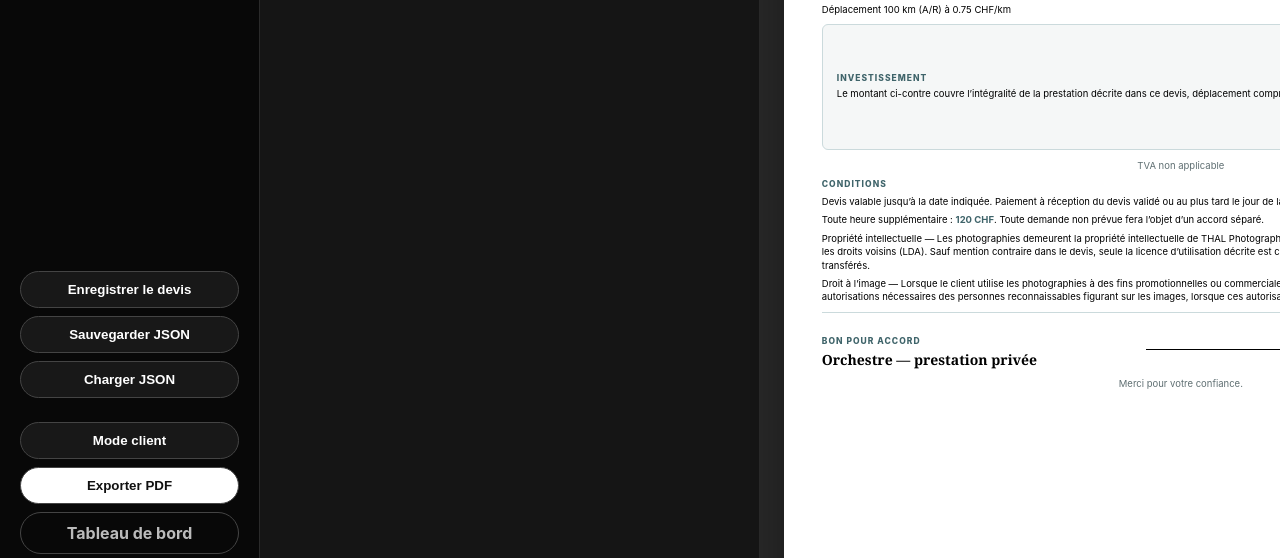
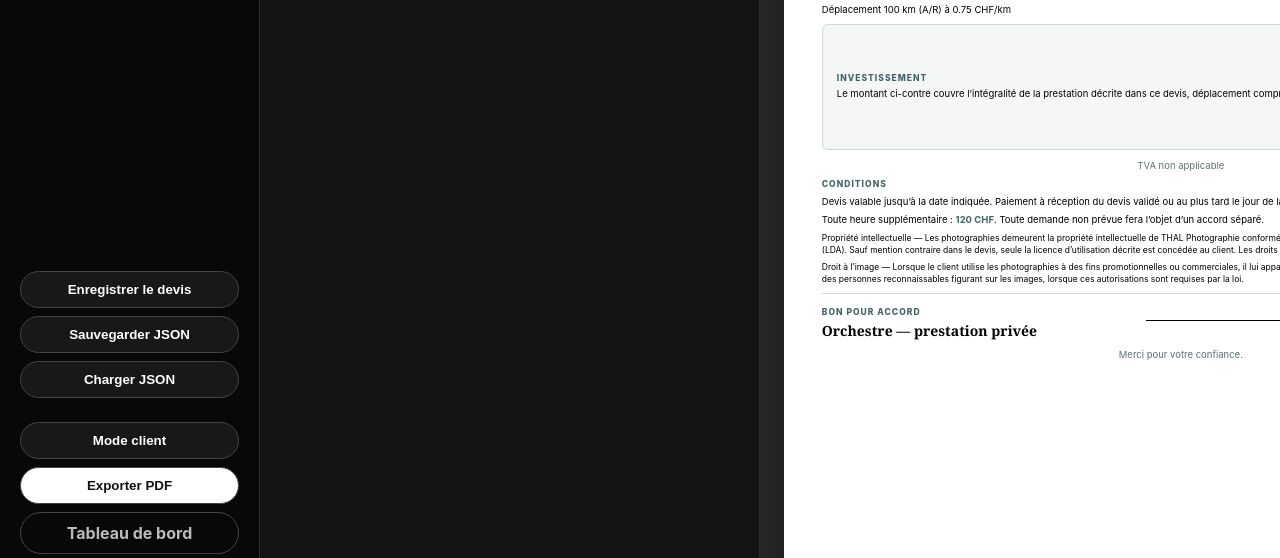
Before and after one commit to Scrali/thalphotographie, a PHP site: page /thal-studio/devis.php in a window 1280 px wide. Shown: the part 544-1102 px from the top of the page. Run offline with PHP 8.4, Linux system fonts and the light colour scheme; the visitor is signed in with stand-in values (Sample User, id 1).

Commit message:
Ne plus jamais faire disparaître le pied de page à l'export PDF
Bug critique : .paper avait overflow:hidden en impression, donc dès
que le contenu dépassait tant soit peu une page A4 (fréquent avec le
contact client + licence + clauses légales ajoutés récemment), le
pied de page (et tout le surplus) était silencieusement supprimé au
lieu de déborder sur une page suivante.

- .paper passe à overflow:visible en impression : le contenu qui
  déborde continue naturellement sur une page 2 au lieu de
  disparaître.
- Hauteur cible de .paper en impression réduite de 297mm à 293mm
  pour absorber l'arrondi du moteur d'impression Chrome qui pousse
  parfois le contenu juste au-delà de la limite physique même quand
  il tient visuellement — regagne la marge nécessaire pour que le
  cas courant tienne sur une seule page.
- Clauses légales (propriété intellectuelle, droit à l'image) en
  texte plus petit (nouvelle classe .tq-legal, taille "petits
  caractères"), cohérent avec la convention du genre et regagne de
  la place.
- Marge au-dessus de la ligne de signature réduite de 26px à 16px.

Vérifié avec un vrai export PDF reproduisant le cas réel (client
avec email + téléphone renseignés) : le pied de page s'affiche
maintenant entièrement sur la page 1.

Co-Authored-By: Claude Sonnet 5 <noreply@anthropic.com>
Claude-Session: https://claude.ai/code/session_01UbXHBihhJHLwrDyjZuQN3x

```diff
--- a/thal-studio/css/style.css
+++ b/thal-studio/css/style.css
@@ -60,9 +60,9 @@ body.relaxed .paper{height:auto;overflow:visible}
     box-shadow:none;
     margin:0;
     width:210mm;
-    height:297mm;
-    min-height:297mm;
-    overflow:hidden;
+    height:293mm;
+    min-height:293mm;
+    overflow:visible;
     transform:none;
     -webkit-print-color-adjust:exact !important;
     print-color-adjust:exact !important;
@@ -352,6 +352,12 @@ input[type="date"], input[type="time"]{
   margin:5px 0 0;
   line-height:1.5;
 }
+.tq-legal{
+  margin:4px 0 0;
+  line-height:1.3;
+  font-size:var(--small-text);
+  color:var(--field-label);
+}
 .tq-flow strong{
   color:var(--main);
 }
@@ -438,7 +444,7 @@ input[type="date"], input[type="time"]{
   border-top:1px solid var(--ink);
   color:var(--field-label);
   padding-top:7px;
-  margin-top:26px;
+  margin-top:16px;
   text-align:center;
 }
 .tq-final{
--- a/thal-studio/js/app.js
+++ b/thal-studio/js/app.js
@@ -167,8 +167,8 @@ function update(){
     ? `<p class="tq-flow">Toute heure supplémentaire : <strong>${chf(num('overtimeRate'))}</strong>. Toute demande non prévue fera l’objet d’un accord séparé.</p>`
     : `<p class="tq-flow">Toute demande non prévue fera l’objet d’un accord séparé.</p>`;
   const legalHtml = `
-    <p class="tq-flow">${htmlOrDash(val('legalIpClause'))}</p>
-    <p class="tq-flow">${htmlOrDash(val('legalImageRightsClause'))}</p>
+    <p class="tq-legal">${htmlOrDash(val('legalIpClause'))}</p>
+    <p class="tq-legal">${htmlOrDash(val('legalImageRightsClause'))}</p>
   `;
   const vatNoteHtml = val('vatNoteText').trim() ? `<p class="tq-muted" style="text-align:center;margin-top:2px">${textOrDash(val('vatNoteText'))}</p>` : '';
   const calculationHtml = $('showHourly').checked ? `
```
Also changed, not shown: 1 other file.
